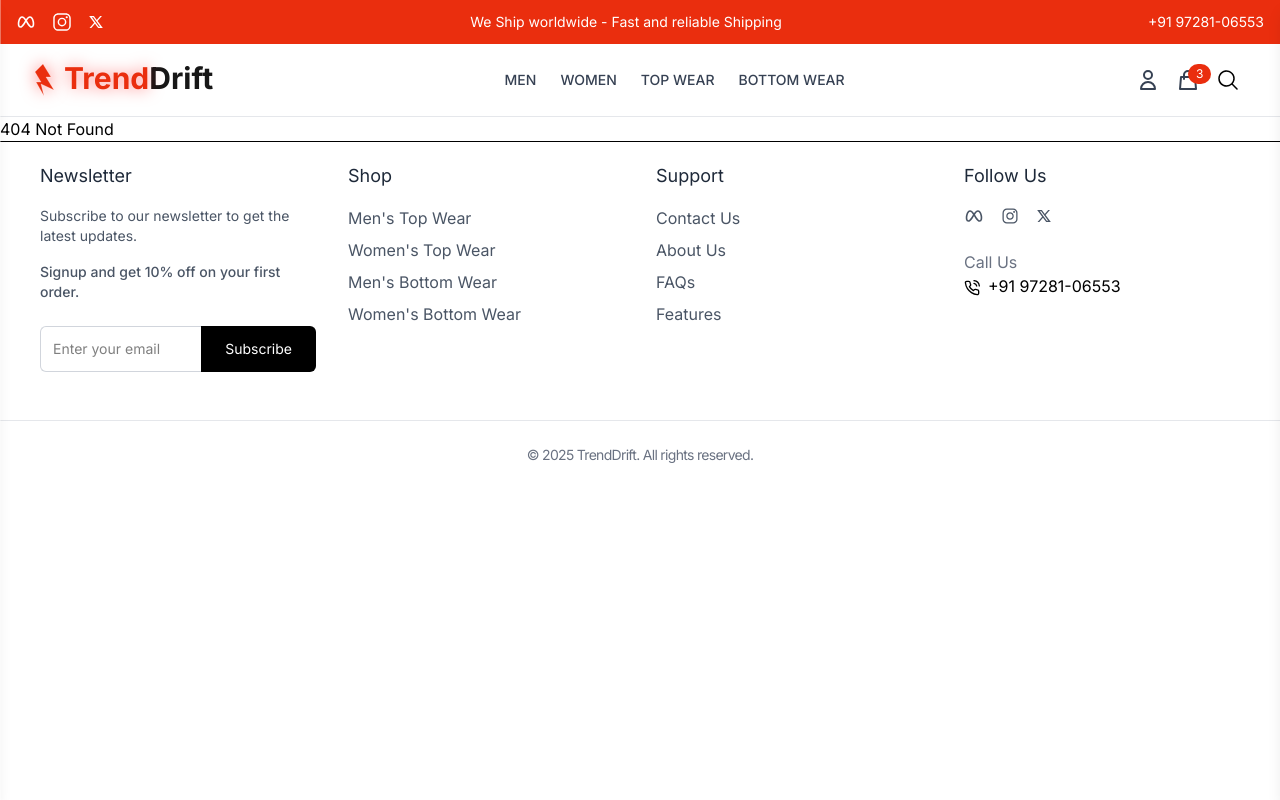
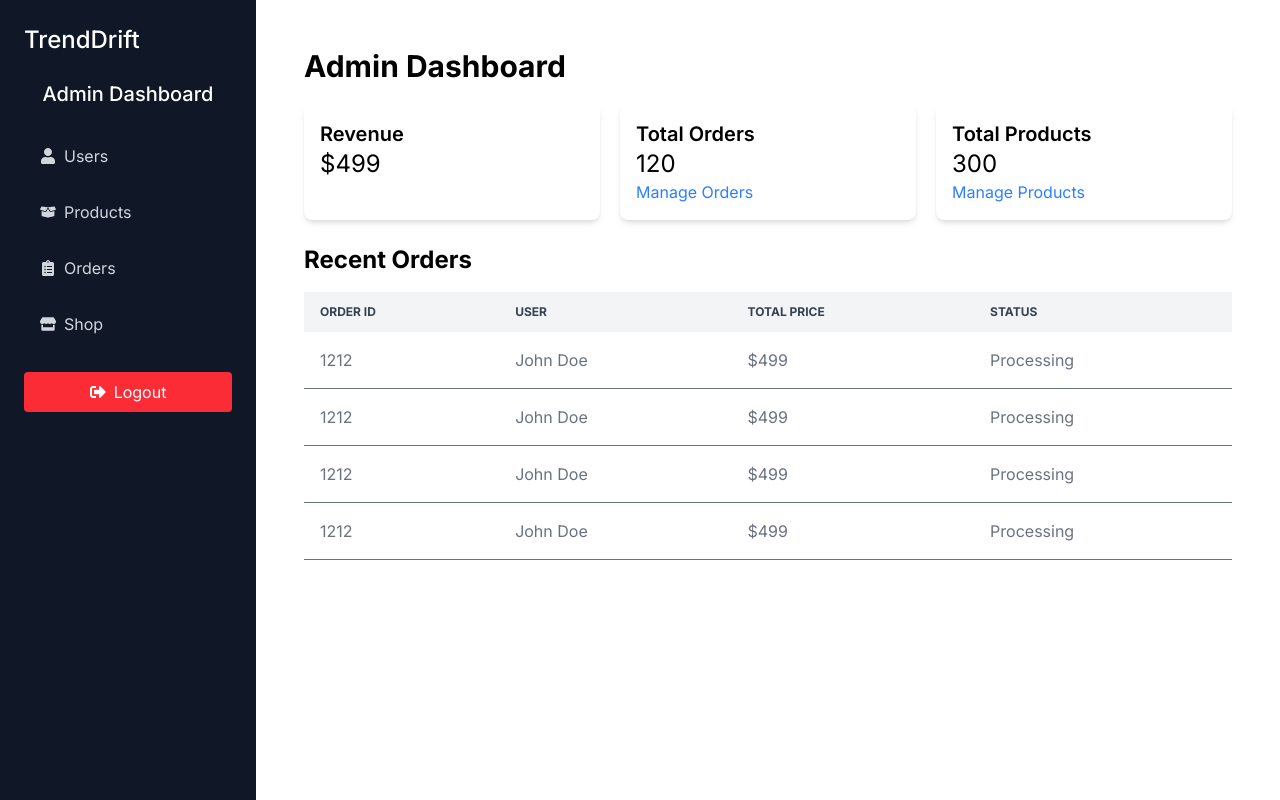
Before and after one commit to AshishSaini001/TrendDrift, a React (Vite) app in the folder frontend/: page /admin in a window 1280 px wide. Built offline with nearby package versions, Linux system fonts and the light colour scheme.

Commit message:
completed admin layout and designed admin dashboard

```diff
--- a/frontend/src/App.jsx
+++ b/frontend/src/App.jsx
@@ -12,6 +12,8 @@
 import OrderConfirmationPage from "./pages/OrderConfirmationPage.jsx";
 import OrderDetails from "./pages/OrderDetails.jsx";
 import MyOrdersPage from "./pages/MyOrdersPage.jsx";
+import AdminLayout from "./components/Admin/AdminLayout.jsx";
+import AdminHomePage from "./pages/AdminHomePage.jsx";
 function App() {
   const [count, setCount] = useState(0);
 
@@ -35,6 +37,10 @@
           <Route path="order/:id" element={<OrderDetails />} />
           <Route path="my-orders" element={<MyOrdersPage />} />
         </Route>
+        {/* Admin routes will go here */}
+        <Route path="/admin" element={<AdminLayout />}>
+          <Route index element={<AdminHomePage />} />
+        </Route>
       </Routes>
     </BrowserRouter>
   );
--- /dev/null
+++ b/frontend/src/components/Admin/AdminLayout.jsx
@@ -0,0 +1,42 @@
+import React from "react";
+import AdminSidebar from "./AdminSidebar";
+import { useState } from "react";
+import { FaBars } from "react-icons/fa";
+import { Outlet } from "react-router-dom";
+const AdminLayout = () => {
+  const [isSidebarOpen, setIsSidebarOpen] = useState(false);
+  const toggleSidebar = () => {
+    setIsSidebarOpen(!isSidebarOpen);
+  };
+  return (
+    <div className="min-h-screen flex flex-col md:flex-row relative">
+      {/* Mobile toggle button */}
+      <div className="flex md:hidden p-4 bg-gray-900 text-white z-20">
+        <button onClick={toggleSidebar}>
+          <FaBars size={24} />
+        </button>
+        <h1 className="ml-4 text-xl font-medium">Admin DashBoard</h1>
+      </div>
+      {/* Overlay for mobile when sidebar is open */}
+      {isSidebarOpen && (
+        <div
+          className="fixed inset-0 z-10 bg-black bg-opacity-50  md:hidden"
+          onClick={toggleSidebar}
+        ></div>
+      )}
+      {/* SIdebar */}
+      <div
+        className={`bg-gray-900 w-64 min-h-screen text-white absolute md:relative transform ${isSidebarOpen ? "translate-x-0" : "-translate-x-full"} transition-transform duration-300 md:translate-x-0 md:static md:block z-20 `}
+      >
+        <AdminSidebar />
+      </div>
+
+      {/* Main content */}
+      <div className="flex-1 p-6 overflow-auto">
+        <Outlet />
+      </div>
+    </div>
+  );
+};
+
+export default AdminLayout;
--- /dev/null
+++ b/frontend/src/components/Admin/AdminSidebar.jsx
@@ -0,0 +1,81 @@
+import { Link, NavLink, useNavigate } from "react-router-dom";
+import {
+  FaBoxOpen,
+  FaClipboardList,
+  FaUser,
+  FaStore,
+  FaSignOutAlt,
+} from "react-icons/fa";
+const AdminSidebar = () => {
+  const navigate = useNavigate();
+  const handleLogOut = () => {
+    navigate("/");
+  };
+  return (
+    <div className="p-6">
+      <div className="mb-6">
+        <Link to="/admin" className="text-2xl font-medium">
+          TrendDrift
+        </Link>
+      </div>
+      <h2 className="text-xl font-medium mb-6 text-center">Admin Dashboard</h2>
+      <nav className="flex flex-col space-y-2">
+        <NavLink
+          to="/admin/users"
+          className={({ isActive }) =>
+            isActive
+              ? "bg-gray-700 py-3 px-4 rounded flex items-center space-x-2 text-white font-medium"
+              : "text-gray-300 hover:bg-gray-700 hover:text-white py-3 px-4 rounded flex items-center space-x-2"
+          }
+        >
+          <FaUser />
+          <span>Users</span>
+        </NavLink>
+        <NavLink
+          to="/admin/products"
+          className={({ isActive }) =>
+            isActive
+              ? "bg-gray-700 py-3 px-4 rounded flex items-center space-x-2 text-white font-medium"
+              : "text-gray-300 hover:bg-gray-700 hover:text-white py-3 px-4 rounded flex items-center space-x-2"
+          }
+        >
+          <FaBoxOpen />
+          <span>Products</span>
+        </NavLink>
+        <NavLink
+          to="/admin/orders"
+          className={({ isActive }) =>
+            isActive
+              ? "bg-gray-700 py-3 px-4 rounded flex items-center space-x-2 text-white font-medium"
+              : "text-gray-300 hover:bg-gray-700 hover:text-white py-3 px-4 rounded flex items-center space-x-2"
+          }
+        >
+          <FaClipboardList />
+          <span>Orders</span>
+        </NavLink>
+        <NavLink
+          to="/"
+          className={({ isActive }) =>
+            isActive
+              ? "bg-gray-700 py-3 px-4 rounded flex items-center space-x-2 text-white font-medium"
+              : "text-gray-300 hover:bg-gray-700 hover:text-white py-3 px-4 rounded flex items-center space-x-2"
+          }
+        >
+          <FaStore />
+          <span>Shop</span>
+        </NavLink>
+      </nav>
+
+      <div className="mt-6">
+        <button
+          onClick={handleLogOut}
+          className="w-full bg-red-500 hover:bg-red-600 text-white py-2 px-4 rounded flex items-center justify-center space-x-2 cursor-pointer"
+        >
+          <FaSignOutAlt />
+          <span>Logout</span>
+        </button>
+      </div>
+    </div>
+  );
+};
+export default AdminSidebar;
--- a/frontend/src/components/Cart/PayPalButton.jsx
+++ b/frontend/src/components/Cart/PayPalButton.jsx
@@ -4,7 +4,7 @@
   return (
     <PayPalScriptProvider
       options={{
-        "client-id": import.meta.env.VITE11_PAYPAL_CLIENT_ID,
+        "client-id": import.meta.env.VITE_PAYPAL_CLIENT_ID,
         currency: "USD",
       }}
     >
--- a/frontend/src/components/Layout/Topbar.jsx
+++ b/frontend/src/components/Layout/Topbar.jsx
@@ -17,7 +17,7 @@
                     <RiTwitterXLine className='h-4 w-4'/>
                 </a>
             </div>
-            <div className='text-sm text-center flex-grow'>
+            <div className='text-sm text-center flex-1'>
                 <span>We Ship worldwide - Fast and reliable Shipping</span>
             </div>
             <div className='text-sm hidden md:block'>
--- a/frontend/src/components/Products/SortOptions.jsx
+++ b/frontend/src/components/Products/SortOptions.jsx
@@ -13,7 +13,7 @@
     <div className='mb-4 flex items-center justify-end'>
       <select id="sort"
       onChange={handleSortChange}
-      value={searchParams.get("sortBy" || "")}
+      value={searchParams.get("sortBy") || ""}
       className='border p-2 rounded-md focus:outline-none cursor-pointer'>
         <option value="">Default</option>
         <option value="priceAsc">Price: Low to High</option>
--- /dev/null
+++ b/frontend/src/pages/AdminHomePage.jsx
@@ -0,0 +1,101 @@
+import { Link } from "react-router-dom";
+
+const AdminHomePage = () => {
+  const orders = [
+    {
+      _id: 1212,
+      user: {
+        name: "John Doe",
+      },
+      totalPrice: 499,
+      status: "Processing",
+    },
+    {
+      _id: 1212,
+      user: {
+        name: "John Doe",
+      },
+      totalPrice: 499,
+      status: "Processing",
+    },
+    {
+      _id: 1212,
+      user: {
+        name: "John Doe",
+      },
+      totalPrice: 499,
+      status: "Processing",
+    },
+    {
+      _id: 1212,
+      user: {
+        name: "John Doe",
+      },
+      totalPrice: 499,
+      status: "Processing",
+    },
+  ];
+  return (
+    <div className="max-w-7xl mx-auto p-6">
+      <h1 className="text-3xl font-bold mb-5">Admin Dashboard</h1>
+      <div className="grid grid-cols-1 sm:grid-cols-2 lg:grid-cols-3 gap-5">
+        <div className="p-4 shadow-md rounded-lg">
+          <h2 className="text-xl font-semibold">Revenue</h2>
+          <p className="text-2xl ">$499</p>
+        </div>
+        <div className="p-4 shadow-md rounded-lg">
+          <h2 className="text-xl font-semibold">Total Orders</h2>
+          <p className="text-2xl ">120</p>
+          <Link to="/admin/orders" className="text-blue-500 hover:underline">
+            Manage Orders
+          </Link>
+        </div>
+        <div className="p-4 shadow-md rounded-lg">
+          <h2 className="text-xl font-semibold">Total Products</h2>
+          <p className="text-2xl ">300</p>
+          <Link to="/admin/products" className="text-blue-500 hover:underline">
+            Manage Products
+          </Link>
+        </div>
+      </div>
+      <div className="mt-6">
+        <h2 className="text-2xl font-bold mb-4">Recent Orders</h2>
+        <div className="overflow-x-auto">
+          <table className="min-w-full text-left text-gray-500">
+            <thead className="bg-gray-100 text-xs uppercase text-gray-700">
+              <tr>
+                <th className="px-4 py-3">Order ID</th>
+                <th className="px-4 py-3">User</th>
+                <th className="px-4 py-3">Total Price</th>
+                <th className="px-4 py-3">Status</th>
+              </tr>
+            </thead>
+            <tbody>
+              {orders.length > 0 ? (
+                orders.map((order) => (
+                  <tr
+                    key={order._id}
+                    className="border-b hover:bg-gray-50 cursor-pointer"
+                  >
+                    <td className="p-4">{order._id}</td>
+                    <td className="p-4">{order.user.name}</td>
+                    <td className="p-4">${order.totalPrice}</td>
+                    <td className="p-4">{order.status}</td>
+                  </tr>
+                ))
+              ) : (
+                <tr>
+                  <td className="p-4 text-center text-gray-500" colSpan="4">
+                    No recent orders found.
+                  </td>
+                </tr>
+              )}
+            </tbody>
+          </table>
+        </div>
+      </div>
+    </div>
+  );
+};
+
+export default AdminHomePage;
```
Also changed, not shown: 1 other file (tests, documents, lock files or other folders).
